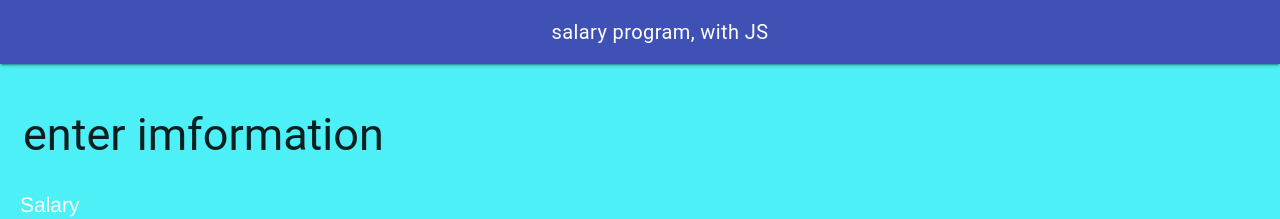
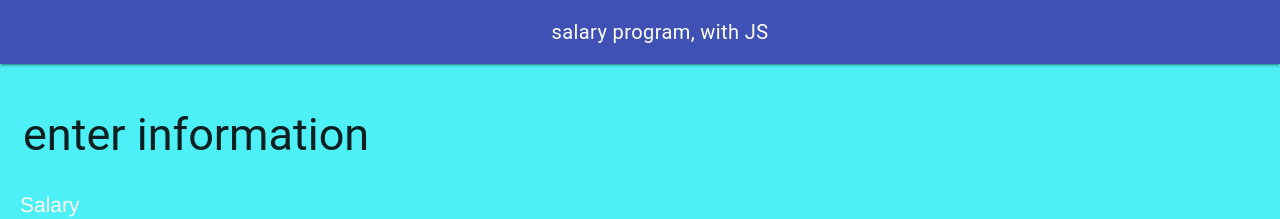
Before and after one commit to MTHS-ICS2O-2-2022/ICS2O-Unit-2-05-william-simard, a plain HTML site: page index.html in a window 1280 px wide. Shown: the top 219 px of the page. Drawn offline with nearby package versions, Linux system fonts and the light colour scheme.

Commit message:
goreen2.0

```diff
--- a/index.html
+++ b/index.html
@@ -34,7 +34,7 @@
         <table>
           <tr>
             <th>
-              <h2>enter imformation</h2>
+              <h2>enter information</h2>
             </th>
           </tr>
         </table>
```
